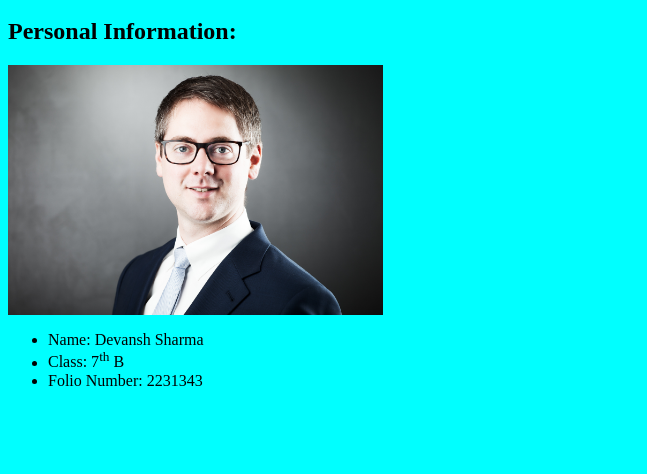
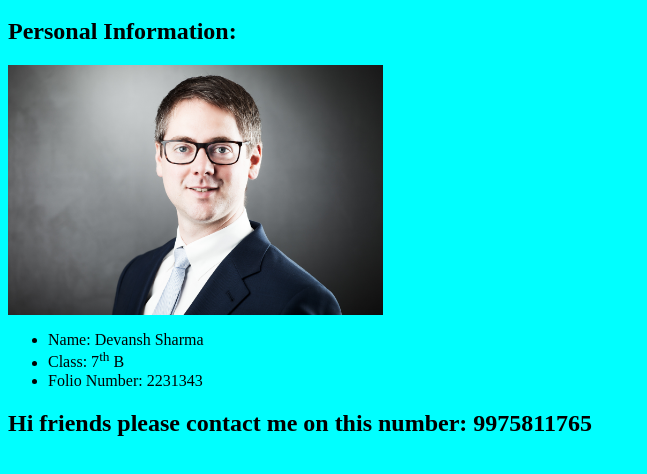
Before and after one commit to niteshSproject/portfolio, a plain HTML site: page index.html in a window 1280 px wide. Shown: the part 48-522 px from the top of the page, without its empty margins (0-647 px from the left). Drawn offline with Linux system fonts and the light colour scheme.

Commit message:
Update index.html

```diff
--- a/index.html
+++ b/index.html
@@ -13,5 +13,7 @@
 			<li>Class: 7<sup>th</sup> B</li>
 			<li>Folio Number: 2231343</li>
 		</ul>
+
+		<h2>Hi friends please contact me on this number: 9975811765</h2>
 	</body>
 </html>
```
